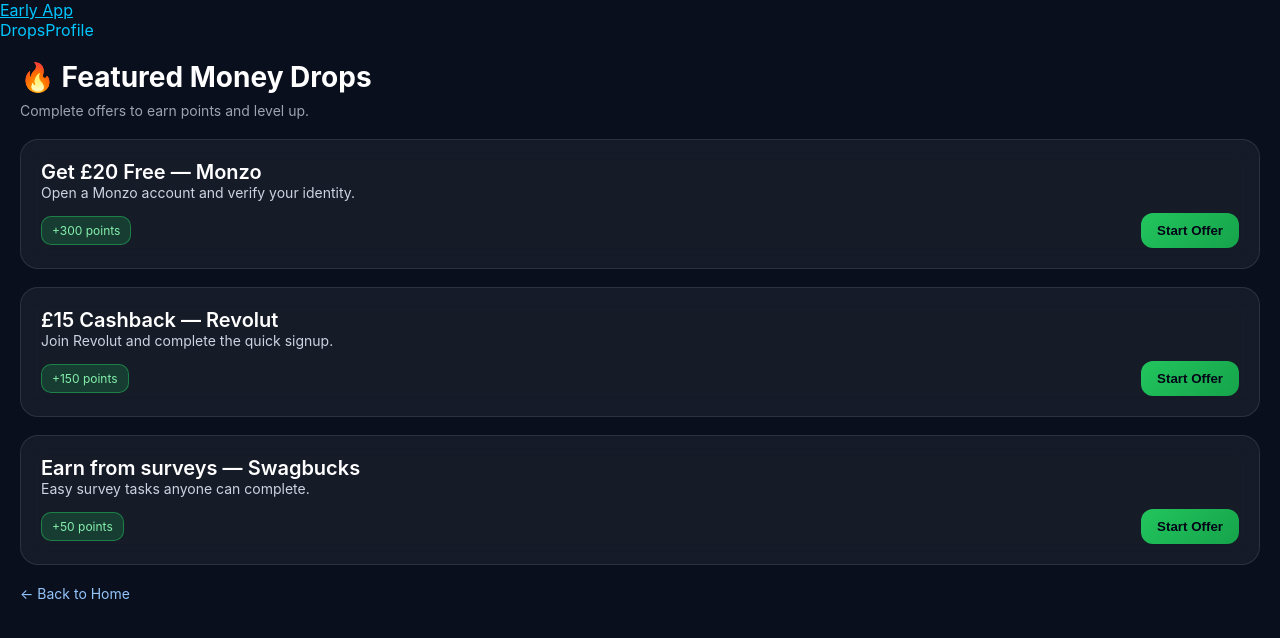
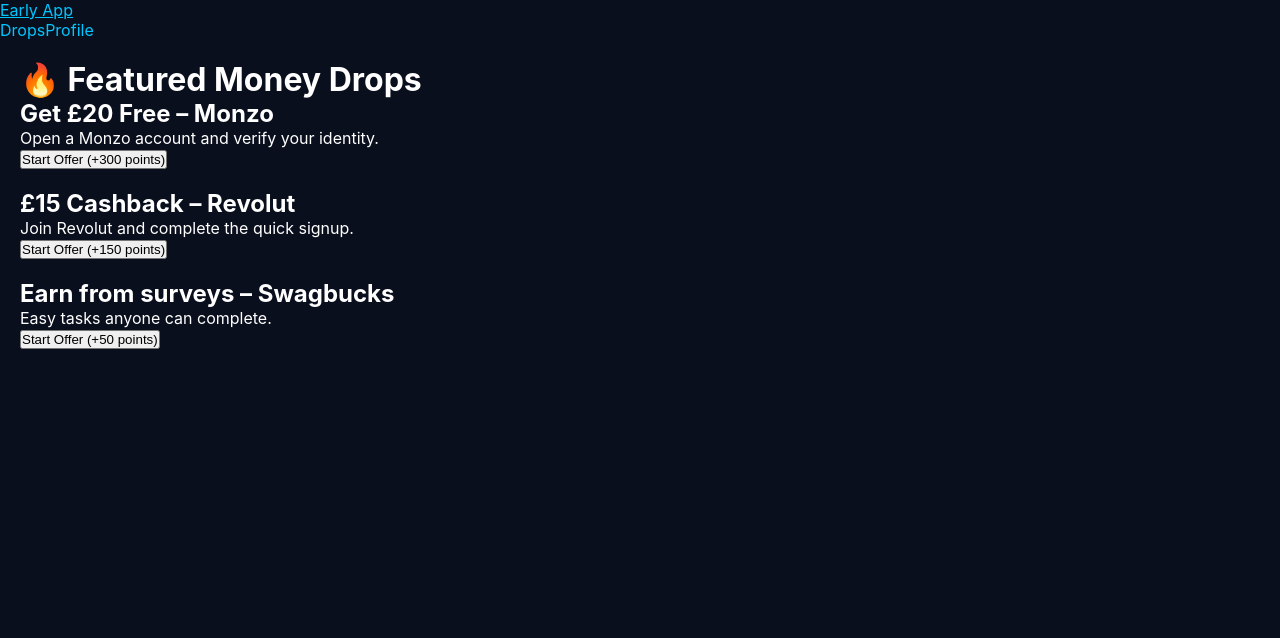
Before and after one commit to dantheman88/early-app, a Next.js app: page /drops in a window 1280 px wide. Shown: the top 638 px of the page. Built offline with nearby package versions, Linux system fonts and the light colour scheme.

Commit message:
Update drops.js

```diff
--- a/pages/drops.js
+++ b/pages/drops.js
@@ -2,132 +2,41 @@
   const offers = [
     {
       id: 1,
-      title: "Get £20 Free — Monzo",
+      title: "Get £20 Free – Monzo",
       description: "Open a Monzo account and verify your identity.",
-      points: 300, // High value offer
-      link: "https://monzo.com",
+      points: 300,
     },
     {
       id: 2,
-      title: "£15 Cashback — Revolut",
+      title: "£15 Cashback – Revolut",
       description: "Join Revolut and complete the quick signup.",
-      points: 150, // Medium offer
-      link: "https://revolut.com",
+      points: 150,
     },
     {
       id: 3,
-      title: "Earn from surveys — Swagbucks",
-      description: "Easy survey tasks anyone can complete.",
-      points: 50, // Low simple task
-      link: "https://swagbucks.com",
+      title: "Earn from surveys – Swagbucks",
+      description: "Easy tasks anyone can complete.",
+      points: 50,
     },
   ];
 
-  // Redirect + prepare point awarding
   const trackClick = (offer) => {
-    const user =
-      typeof window !== "undefined"
-        ? localStorage.getItem("userEmail") || "guest"
-        : "guest";
-
-    // Redirect to tracking API → then real offer link
-    window.location.href = `/api/track?offerId=${offer.id}&user=${user}&points=${offer.points}`;
+    window.location.href = `/api/track?offerId=${offer.id}`;
   };
 
   return (
-    <div className="drops-container" style={styles.page}>
-      <h1 style={styles.title}>🔥 Featured Money Drops</h1>
-      <p style={styles.subtitle}>Complete offers to earn points and level up.</p>
+    <div style={{ padding: 20 }}>
+      <h1>🔥 Featured Money Drops</h1>
 
-      <div style={styles.grid}>
-        {offers.map((offer) => (
-          <div key={offer.id} style={styles.card}>
-            <h2 style={styles.offerTitle}>{offer.title}</h2>
-            <p style={styles.offerDescription}>{offer.description}</p>
-
-            <div style={styles.footer}>
-              <span style={styles.pointsTag}>+{offer.points} points</span>
-
-              <button
-                style={styles.button}
-                onClick={() => trackClick(offer)}
-              >
-                Start Offer
-              </button>
-            </div>
-          </div>
-        ))}
-      </div>
-
-      <a href="/" style={styles.backButton}>← Back to Home</a>
+      {offers.map((offer) => (
+        <div key={offer.id} style={{ marginBottom: 20 }}>
+          <h2>{offer.title}</h2>
+          <p>{offer.description}</p>
+          <button onClick={() => trackClick(offer)}>
+            Start Offer (+{offer.points} points)
+          </button>
+        </div>
+      ))}
     </div>
   );
 }
-
-const styles = {
-  page: {
-    minHeight: "100vh",
-    padding: "20px",
-  },
-  title: {
-    fontSize: "28px",
-    fontWeight: "700",
-    color: "white",
-    marginBottom: "8px",
-  },
-  subtitle: {
-    color: "#9ca3af",
-    fontSize: "14px",
-    marginBottom: "20px",
-  },
-  grid: {
-    display: "grid",
-    gap: "18px",
-  },
-  card: {
-    background: "rgba(255,255,255,0.05)",
-    padding: "20px",
-    borderRadius: "18px",
-    border: "1px solid rgba(255,255,255,0.1)",
-    backdropFilter: "blur(12px)",
-  },
-  offerTitle: {
-    fontSize: "20px",
-    fontWeight: "600",
-    color: "#fff",
-  },
-  offerDescription: {
-    fontSize: "14px",
-    color: "#cbd5e1",
-    marginBottom: "12px",
-  },
-  footer: {
-    display: "flex",
-    justifyContent: "space-between",
-    alignItems: "center",
-  },
-  pointsTag: {
-    background: "rgba(34,197,94,0.2)",
-    color: "#86efac",
-    padding: "6px 10px",
-    borderRadius: "10px",
-    border: "1px solid rgba(34,197,94,0.5)",
-    fontSize: "12px",
-  },
-  button: {
-    padding: "10px 16px",
-    borderRadius: "12px",
-    background: "linear-gradient(135deg, #22c55e, #16a34a)",
-    border: "none",
-    color: "#020617",
-    fontWeight: "700",
-    cursor: "pointer",
-  },
-  backButton: {
-    display: "block",
-    marginTop: "20px",
-    color: "#93c5fd",
-    textDecoration: "none",
-    fontSize: "14px",
-  },
-};
```
